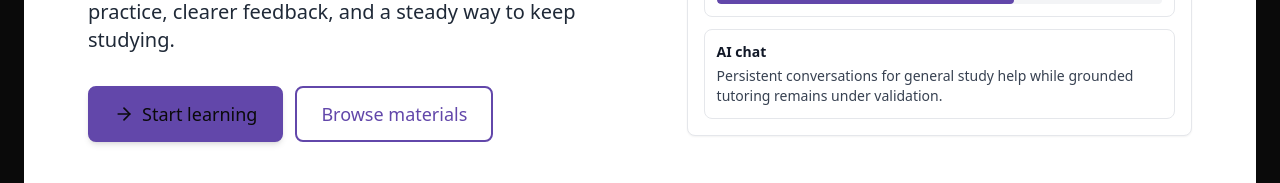
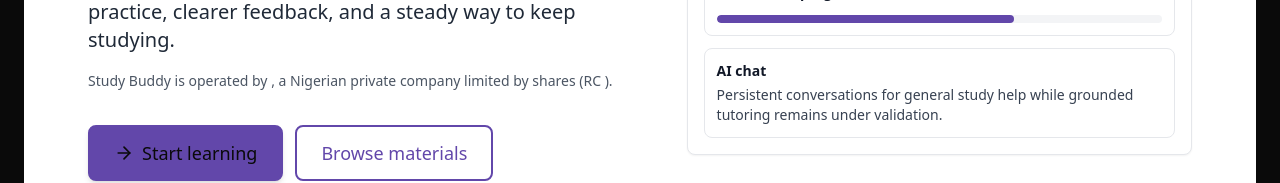
Before and after one commit to studybuddydevelopers/study-buddy-v2, a Next.js app: page /about-us in a window 1280 px wide. Shown: the part 392-575 px from the top of the page. Built offline with nearby package versions, Linux system fonts and the light colour scheme; no server answers.

Commit message:
feat(about-us): add legal entity information
Included legal entity details in the About Us page.

This change enhances transparency by providing users with information about the company.

The legal entity name and registration number are now displayed.

```diff
--- a/app/about-us/page.tsx
+++ b/app/about-us/page.tsx
@@ -8,6 +8,10 @@ import Image from "@/components/Image";
 import StudyBuddyIcon, {
   type StudyBuddyIconName,
 } from "@/components/StudyBuddyIcon";
+import {
+  COMPANY_REGISTRATION_NUMBER,
+  LEGAL_ENTITY_NAME,
+} from "@/lib/legal-entity";
 
 interface ProductArea {
   title: string;
@@ -74,6 +78,10 @@ export default function AboutUsPage() {
               secondary school students who need affordable practice, clearer
               feedback, and a steady way to keep studying.
             </Paragraph>
+            <p className="mt-4 max-w-2xl text-sm leading-relaxed text-gray-600">
+              Study Buddy is operated by {LEGAL_ENTITY_NAME}, a Nigerian private
+              company limited by shares (RC {COMPANY_REGISTRATION_NUMBER}).
+            </p>
             <div className="mt-8 flex flex-col gap-3 sm:flex-row">
               <Link href="/sign-up">
                 <Button
```
